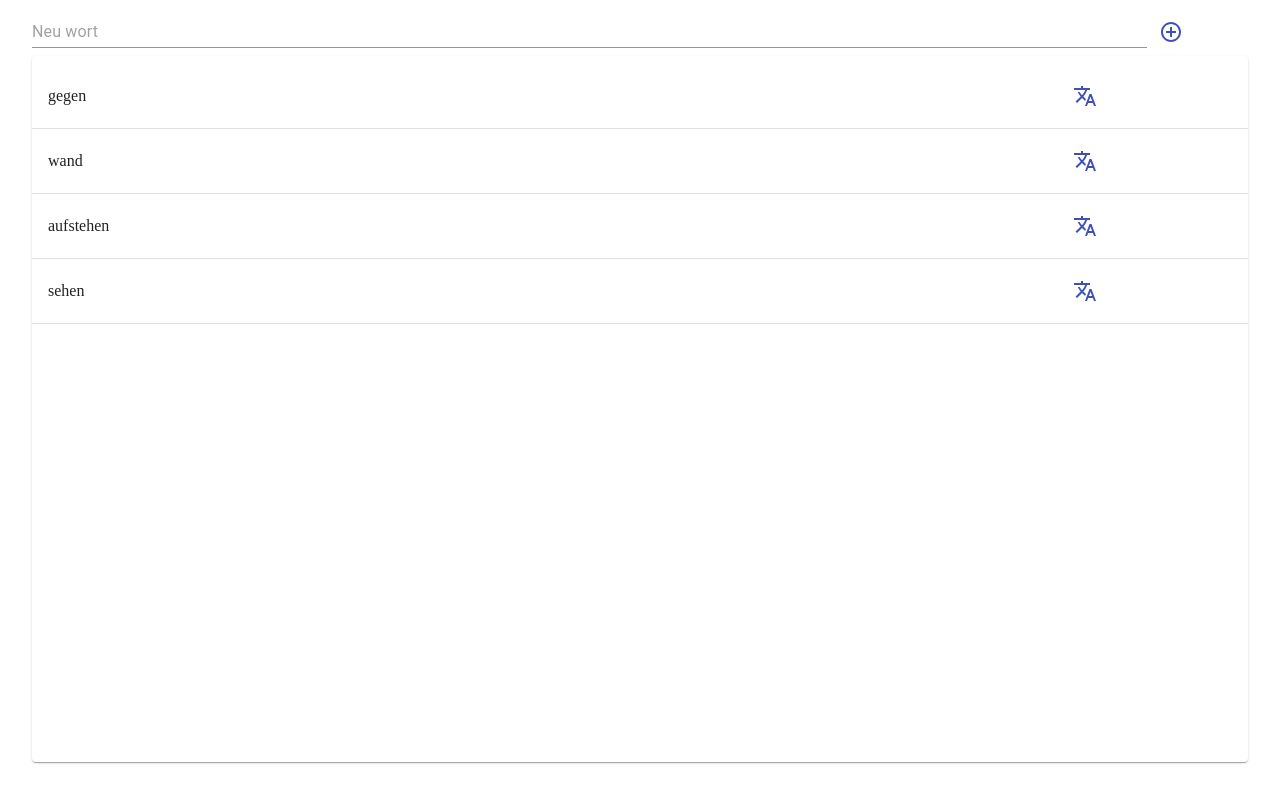
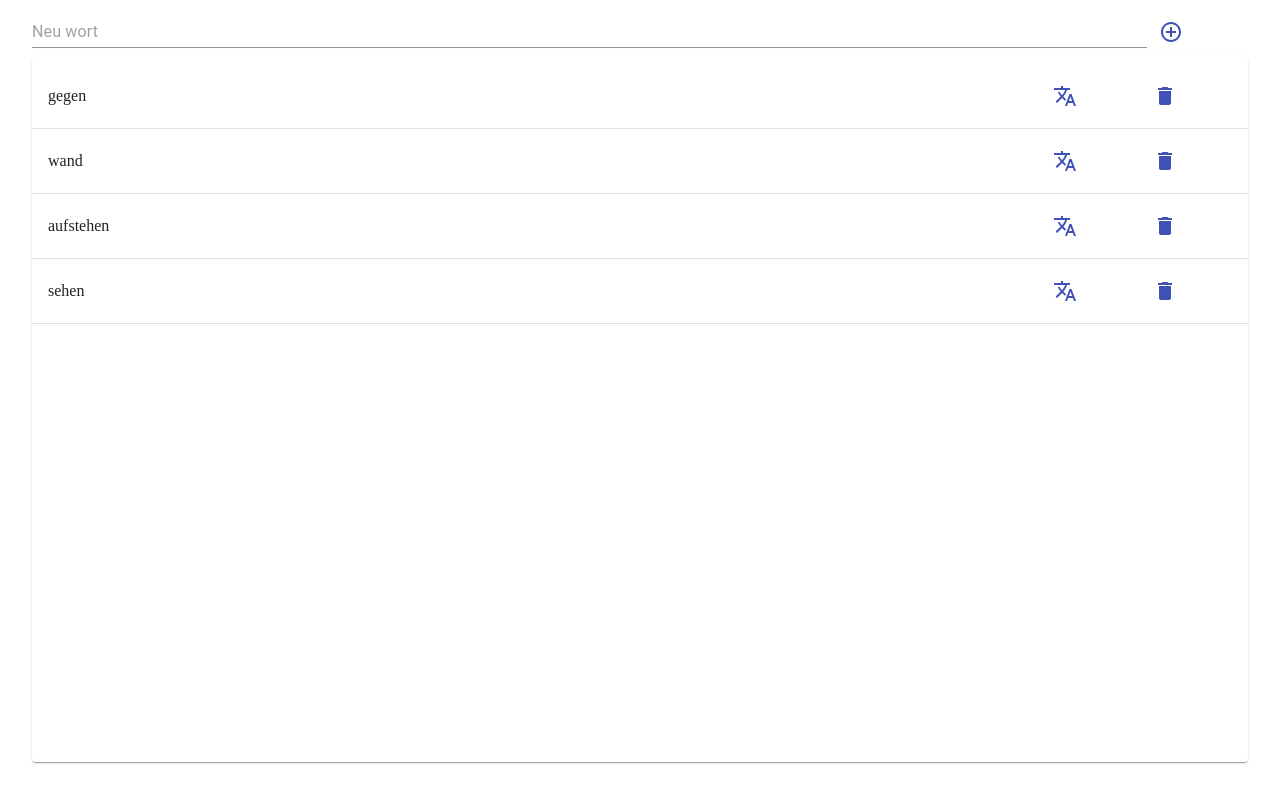
Before and after one commit to GiVanx/Wortex, a React (Create React App) app in the folder wortex-front/: page / in a window 1280 px wide. Built offline with nearby package versions, Linux system fonts and the light colour scheme.

Commit message:
Add word delete button

```diff
--- a/wortex-front/src/App.js
+++ b/wortex-front/src/App.js
@@ -2,7 +2,10 @@ import React from 'react';
 import Container from '@material-ui/core/Container'
 import { Input, IconButton, Paper } from '@material-ui/core';
 import AddCircleOutlineOutlinedIcon from '@material-ui/icons/AddCircleOutlineOutlined';
+
 import TranslateIcon from '@material-ui/icons/Translate';
+import DeleteIcon from '@material-ui/icons/Delete';
+
 import List from '@material-ui/core/List'
 import ListItemText from '@material-ui/core/ListItemText'
 import ListItem from '@material-ui/core/ListItem'
@@ -56,19 +59,28 @@ class WordsList extends React.Component {
     this.props.onTranslate(word);
   }
 
+  onDeleteWordButtonClick = (word) => {
+    this.props.onDeleteWord(word);
+  }
+
   render() {
     const rows = []
 
     this.props.words.forEach(word => {
       rows.push(
       <ListItem key={word.id} divider>
-        <Grid container alignItems='center' spacing='4'>
+        <Grid container alignItems='center' spacing='1'>
           <Grid item xs={10}>
             {word.value}
           </Grid>
-          <Grid item xs={2}>
+          <Grid item xs={1}>
             <IconButton onClick={() => this.onTranslateButtonClick(word)}>
               <TranslateIcon color='primary'></TranslateIcon>
+            </IconButton>
+          </Grid>
+          <Grid item xs={1}>
+            <IconButton onClick={() => this.onDeleteWordButtonClick(word)}>
+              <DeleteIcon color='primary'></DeleteIcon>
             </IconButton>
           </Grid>
         </Grid>
@@ -98,6 +110,11 @@ export default function App (props) {
     setWords(newwords)
   }
 
+  function onDeleteWord(word) {
+
+    setWords({words}.words.filter(w => w.id !== word.id));
+  }
+
   function onCloseDefinitionDialog() {
     setOpenDefinitionDialog(false);
   }
@@ -117,7 +134,7 @@ export default function App (props) {
           <WordInput onAddNewWord={onAddNewWord} />
         </Grid>
       </Grid>
-      <WordsList onTranslate={onTranslateWord} words={words} />
+      <WordsList onTranslate={onTranslateWord} onDeleteWord={onDeleteWord} words={words} />
     </Container>
   );
 }
```
